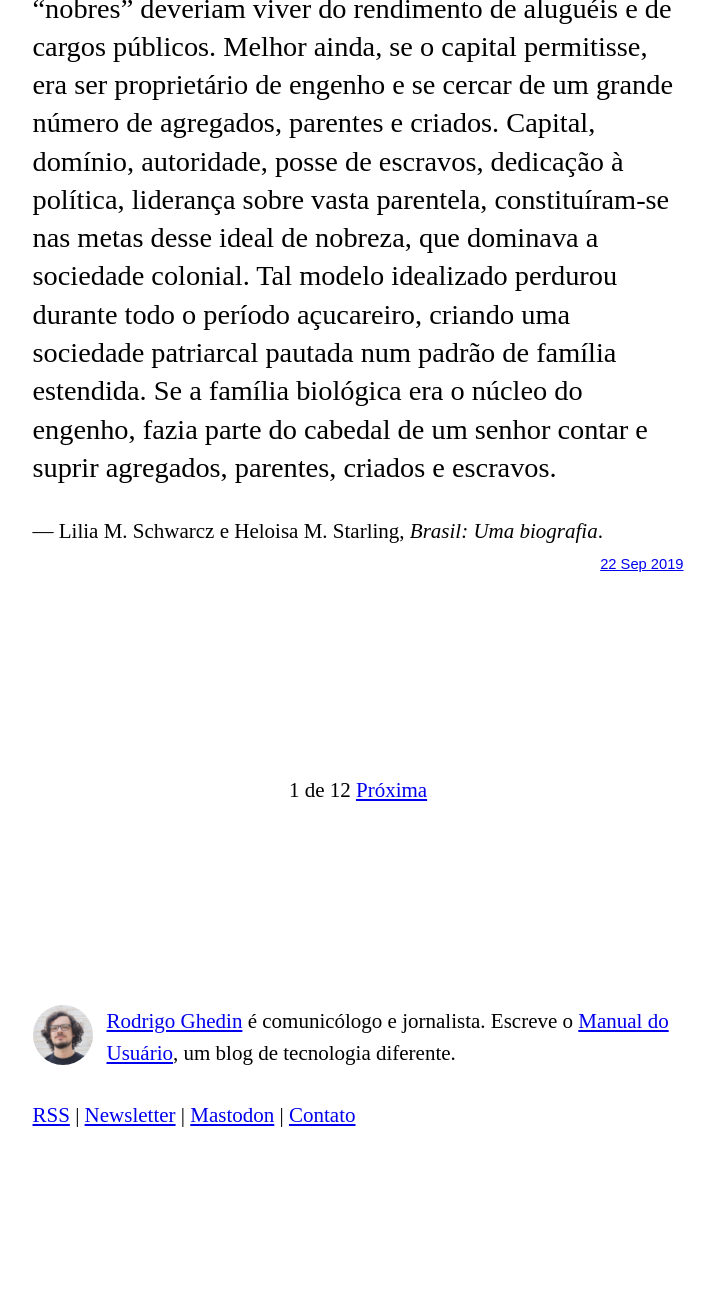
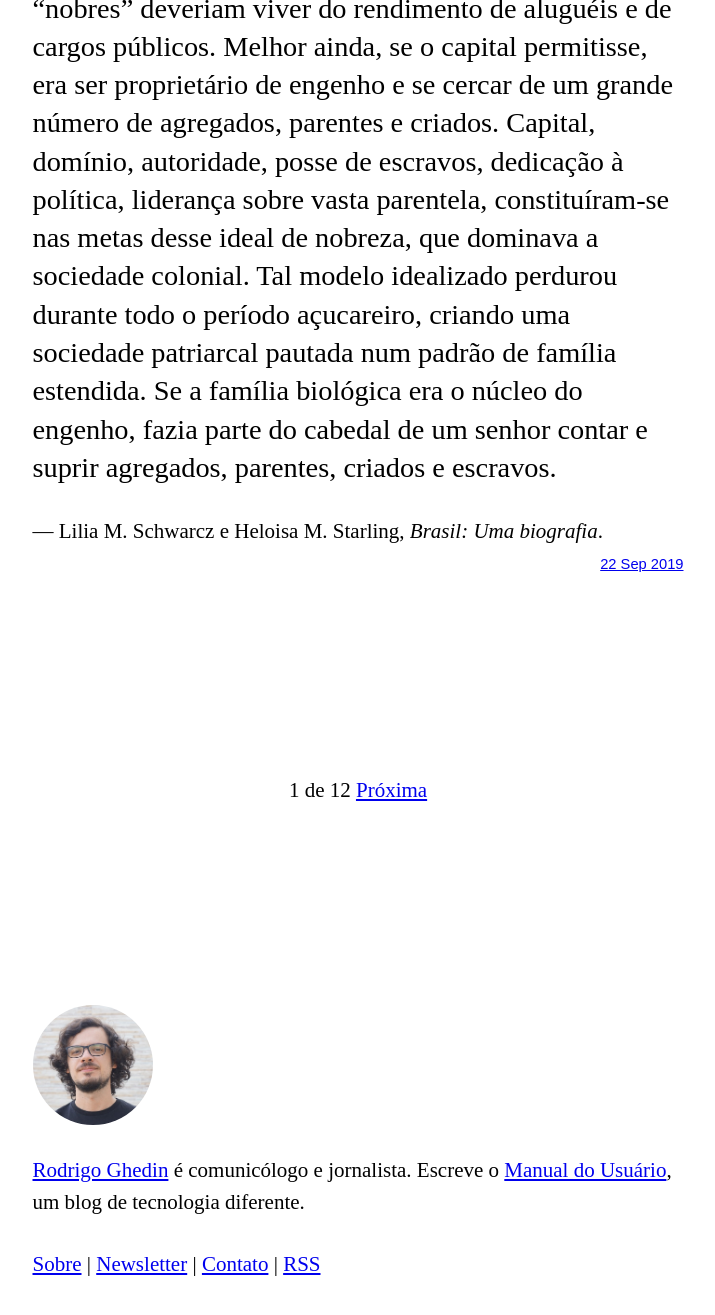
Before and after one commit to rghedin/rghedin.github.io, a Jekyll site: the page built from index.html, in a window 1280 px wide and 1400 px high, scrolled down 14301 px. Shown: the top 1315 px of the window, without its empty margins (282-997 px from the left). Built offline with Jekyll 4.4.1, drawn with Linux system fonts in a browser that asks for light colours; the list of posts is cut into pages by our own code; before the commit the page ends 15552 px from its top, so only the background shows below that.

Commit message:
Padronização do rodapé para todos os tamanhos de tela.

```diff
--- a/_includes/footer.html
+++ b/_includes/footer.html
@@ -1,7 +1,7 @@
   <footer>
-    <p><img src="{{ site.baseurl }}/assets/foto-perfil.jpg" alt="Rodrigo Ghedin"/><a href="/sobre">Rodrigo Ghedin</a> é comunicólogo e jornalista. Escreve o <a href="https://manualdousuario.net/">Manual do Usuário</a>, um blog de tecnologia diferente.</p>
+    <p><img src="{{ site.baseurl }}/assets/foto-perfil.jpg" alt="Rodrigo Ghedin"/><br /><a href="https://rodrigo.ghed.in/">Rodrigo Ghedin</a> é comunicólogo e jornalista. Escreve o <a href="https://manualdousuario.net/">Manual do Usuário</a>, um blog de tecnologia diferente.</p>
 
-    <p><a href="{{ "/feed.xml" | relative_url }}">RSS</a> | <a href="https://newsletter.ghed.in">Newsletter</a> | <a rel="me" href="https://masto.donte.com.br/@ghedin" target="_blank">Mastodon</a> | <a href="mailto:rodrigo@ghed.in">Contato</a></p>
+    <p><a href="/sobre">Sobre</a> | <a href="https://newsletter.ghed.in">Newsletter</a> | <a href="mailto:rodrigo@ghed.in">Contato</a> | <a href="{{ "/feed.xml" | relative_url }}">RSS</a></p>
   </footer>
 
 </div>
--- a/_includes/head.html
+++ b/_includes/head.html
@@ -217,9 +217,8 @@
   }
   footer img {
     border-radius: 50%;
-    width: 60px;
-    float: left;
-    margin-right: 14px;
+    margin-bottom: 20px;
+    width: 120px
   }
 
   .pagination {
@@ -240,11 +239,6 @@
     .entry_quote p {
       line-height: 135%
     }
-    footer img {
-      margin-right: 100%;
-      margin-bottom: 20px;
-      width: 120px
-    }
   }
   </style>
 
```
